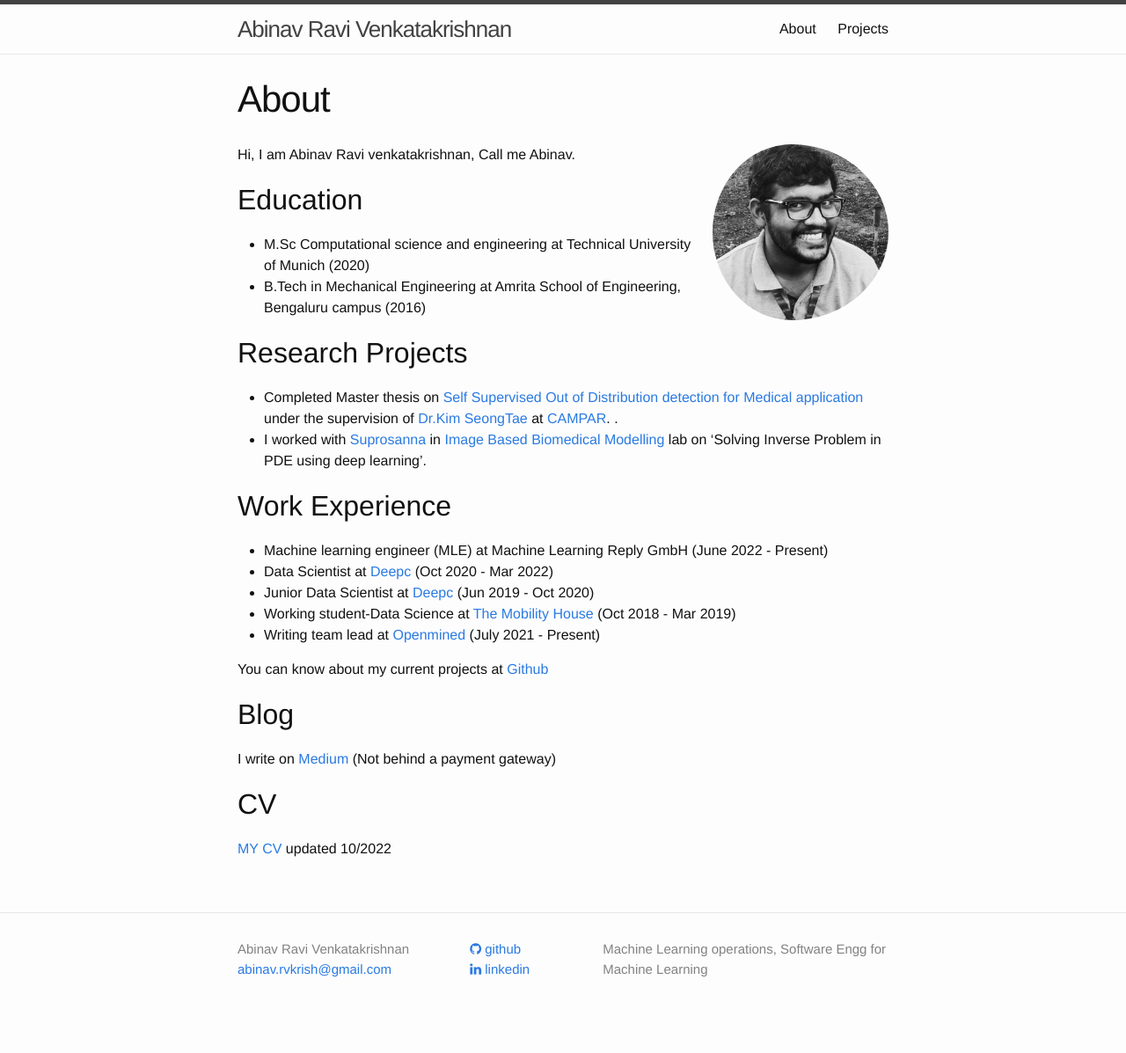
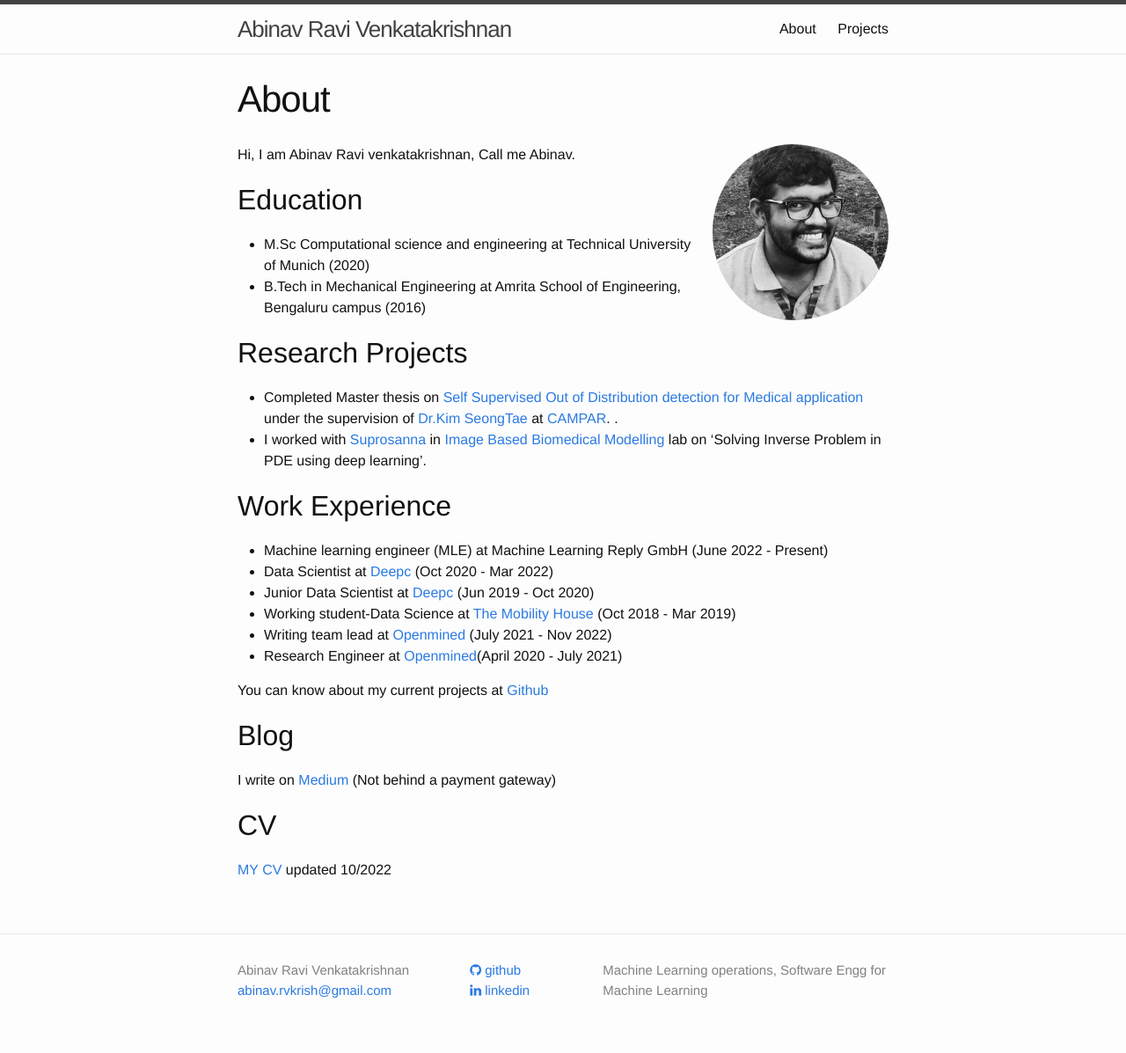
Before and after one commit to AbinavRavi/AbinavRavi.github.io, a Jekyll site: the page built from about.md, in a window 1280 px wide. Shown: the whole page at 88% size. Built offline with Jekyll 4.4.1, drawn with Linux system fonts in a browser that asks for light colours; nearby versions of some CDN libraries; before the commit the page ends 1173 px from its top, so only the background shows below that.

Commit message:
added experience

```diff
--- a/about.md
+++ b/about.md
@@ -20,7 +20,8 @@ Hi, I am Abinav Ravi venkatakrishnan, Call me Abinav.
 * Data Scientist at [Deepc](http://deepc.ai/) (Oct 2020 - Mar 2022)
 * Junior Data Scientist at [Deepc](http://deepc.ai/) (Jun 2019 - Oct 2020)
 * Working student-Data Science at [The Mobility House](https://www.mobilityhouse.com/int_en/) (Oct 2018 - Mar 2019)
-* Writing team lead at [Openmined](https://blog.openmined.org/) (July 2021 - Present)
+* Writing team lead at [Openmined](https://blog.openmined.org/) (July 2021 - Nov 2022)
+* Research Engineer at [Openmined](https://blog.openmined.org/)(April 2020 - July 2021)
 
 You can know about my current projects at [Github](https://github.com/AbinavRavi)
 
```
